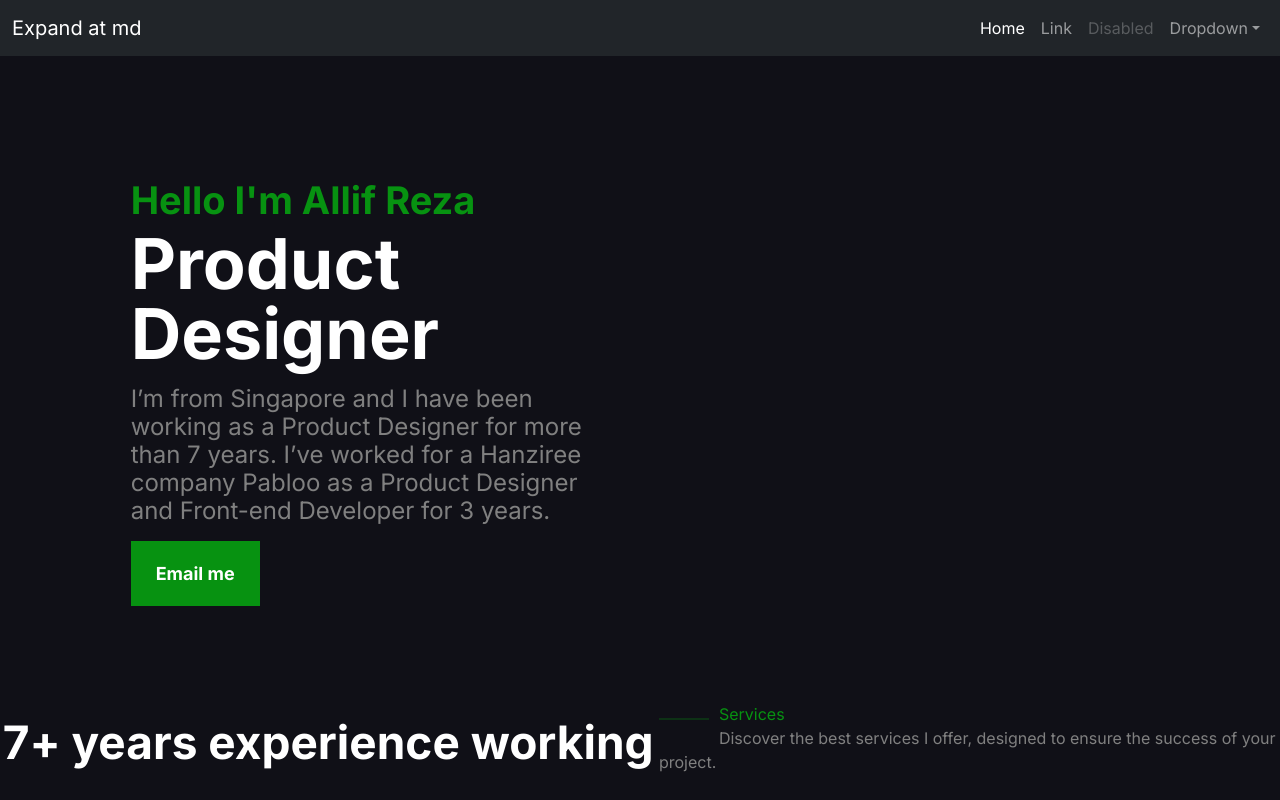
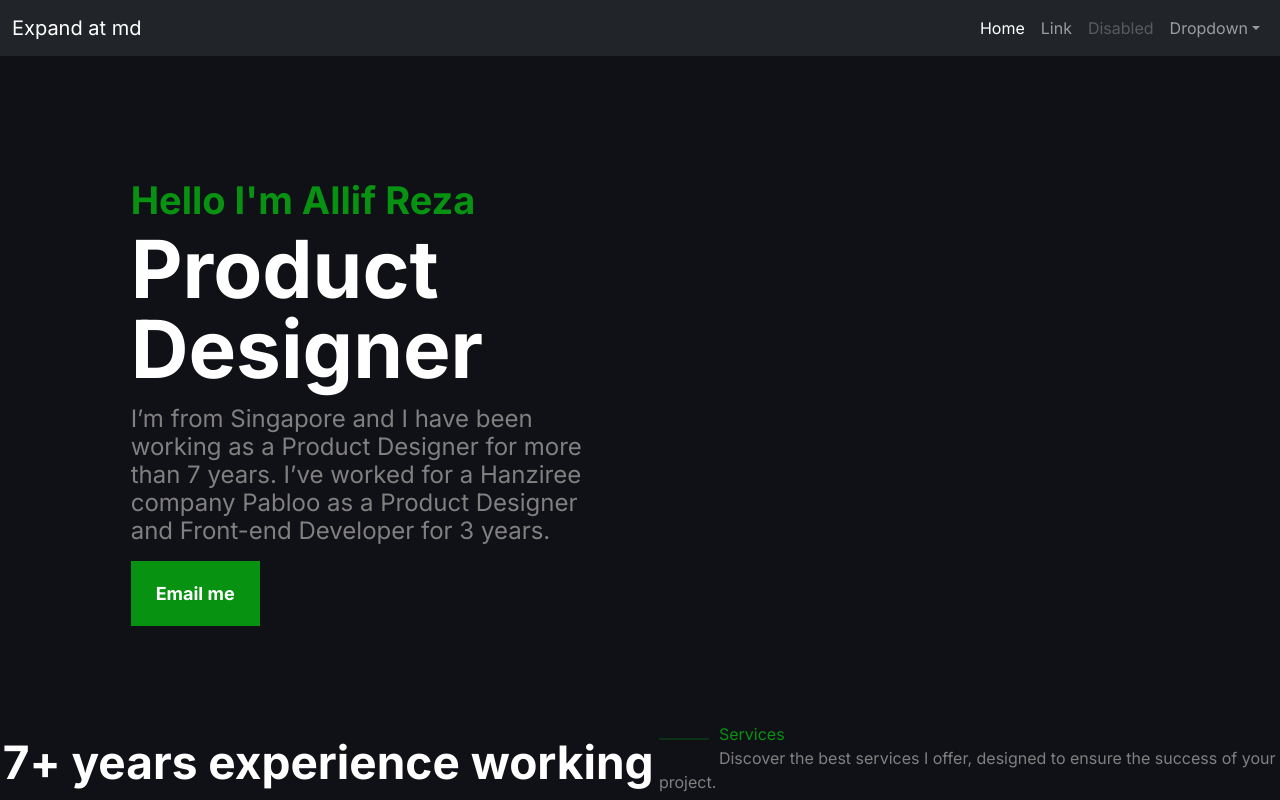
Before and after one commit to ogonekmateusz/portfolio-vue, a Vue app: page / in a window 1280 px wide. Shown: the top 800 px of the page. Built offline with nearby package versions, Linux system fonts and the light colour scheme.

Commit message:
fix font size

```diff
--- a/src/components/HomeViewComponents/SectionHero.vue
+++ b/src/components/HomeViewComponents/SectionHero.vue
@@ -40,7 +40,7 @@ import 'bootstrap/dist/js/bootstrap.bundle';
 .display-4{
   color: white !important;
   font-weight: 800;
-  font-size: 70px;
+  font-size: 5rem;
 }
 .col-lg-10{
   color: var(--gray) !important;
```
